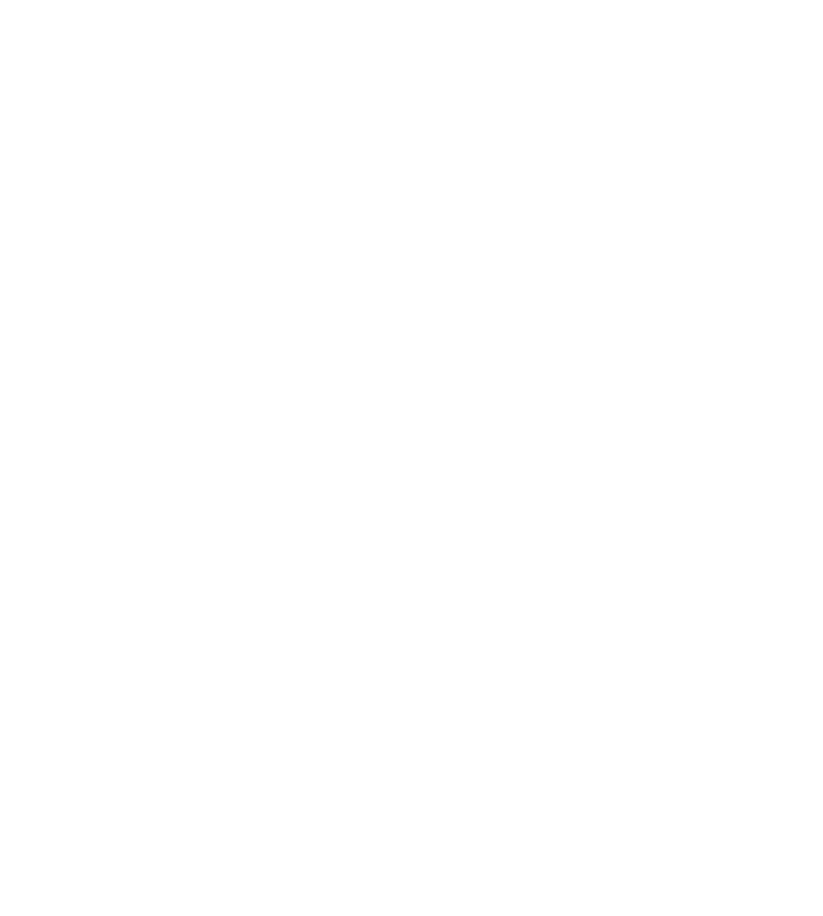
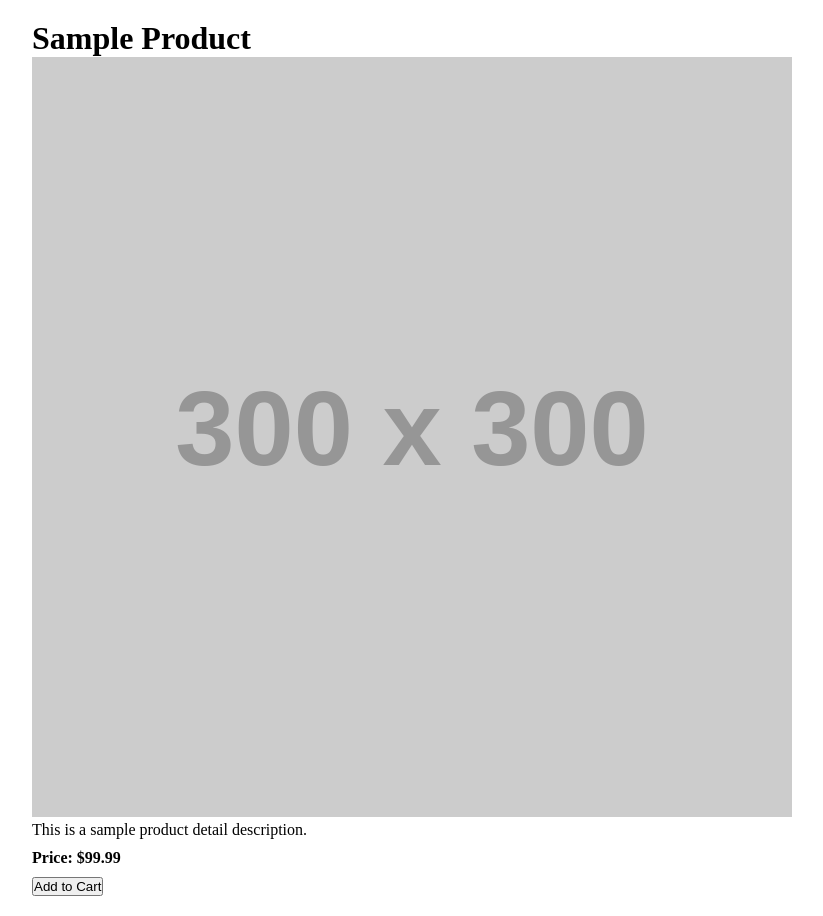
Before and after one commit to youseonghyeon/shopping-vue, a Vue app: page /product/1 in a window 1280 px wide. Before the commit this address had no page. Shown: the whole page, without its empty margins (228-1051 px from the left). Before the commit the page ends 800 px from the top, so only its background shows below. Built offline with nearby package versions, Linux system fonts and the light colour scheme.

Commit message:
기능: 제품 상세 페이지 및 라우팅 추가, 제품 목록에 ID 업데이트

```diff
--- a/src/components/ProductCard.vue
+++ b/src/components/ProductCard.vue
@@ -1,5 +1,5 @@
 <template>
-  <div class="product-card">
+  <div class="product-card" @click="goToProductDetail">
     <img :src="product.image" alt="상품 이미지" />
     <div class="product-info">
       <h2>{{ product.name }}</h2>
@@ -15,6 +15,11 @@ export default {
     product: {
       type: Object,
       required: true
+    }
+  },
+  methods: {
+    goToProductDetail() {
+      this.$router.push({ name: "ProductDetail", params: { id: this.product.id } });
     }
   }
 }
--- a/src/router/index.js
+++ b/src/router/index.js
@@ -35,7 +35,12 @@ const routes = [
     {
         path: '/login',
         name: 'Login',
-        component: Login
+        component: () => import('@/views/Login.vue') // 위치에 맞게 경로 조정
+    },
+    {
+        path: '/product/:id',
+        name: 'ProductDetail',
+        component: () => import('@/views/ProductDetail.vue') // 위치에 맞게 경로 조정
     }
 ]
 const router = createRouter({
--- a/src/views/Home.vue
+++ b/src/views/Home.vue
@@ -31,31 +31,37 @@ export default {
     return {
       products: [
         {
+          id: 1,
           name: "Apple 2024 맥북 프로 14 M4",
           price: "2,237,930원",
           image: "https://thumbnail8.coupangcdn.com/thumbnails/remote/320x320ex/image/1025_amir_coupang_oct_80k/eb38/aa9d608f2d516bc2ac5dc44a5d07cadaebe11e58409cfd02eea64e1e3d32.jpg"
         },
         {
+          id: 2,
           name: "Apple 2024 맥북 프로 14 M4",
           price: "3,482,300원",
           image: "https://thumbnail9.coupangcdn.com/thumbnails/remote/320x320ex/image/retail/images/2024/11/08/13/4/d01c4dd5-5da1-4fb6-a042-8c2002e8fa6e.jpg"
         },
         {
+          id: 3,
           name: "Apple 2024 맥북 에어 13 M3",
           price: "1,268,000원",
           image: "https://thumbnail10.coupangcdn.com/thumbnails/remote/320x320ex/image/retail/images/2024/11/04/16/0/ee63c2ec-17c7-447d-8a9a-9e4dea58ac76.jpeg"
         },
         {
+          id: 4,
           name: "Apple 맥북 에어 13 M2",
           price: "40,000원",
           image: "https://thumbnail7.coupangcdn.com/thumbnails/remote/320x320ex/image/retail/images/2024/11/06/13/6/1affc1cc-67bd-42a5-8ea9-f2be0db7c09d.jpeg"
         },
         {
+          id: 5,
           name: "다루미 맥북에어 그램 스탠드 가방, 블랙, 1개",
           price: "13,500원",
           image: "https://thumbnail8.coupangcdn.com/thumbnails/remote/230x230ex/image/retail/images/154081775986418-030eb1bf-4bd3-499f-9201-3608f4418928.jpg"
         },
         {
+          id: 6,
           name: "UGREEN 유그린 1000Mbps USB C 이더넷 어댑터 10Gbps USB3.2 Gen2 5 in 1 USB C 허브 노트북 맥북 윈도우 XPS 아이패드 프로 이더넷 연결용",
           price: "25,300원",
           image: "https://image6.coupangcdn.com/image/vendor_inventory/e154/b8bd63cdafc623daccde4ae1c0bb686570fec8e2c530bc597857ba5915b3.jpg"
--- /dev/null
+++ b/src/views/ProductDetail.vue
@@ -0,0 +1,58 @@
+<template>
+  <div class="product-detail">
+    <h1>{{ product.name }}</h1>
+    <img :src="product.image" alt="Product Image" />
+    <p>{{ product.description }}</p>
+    <p class="price">Price: {{ product.price }}</p>
+    <button @click="addToCart">Add to Cart</button>
+  </div>
+</template>
+
+<script>
+export default {
+  name: 'ProductDetail',
+  data() {
+    return {
+      product: {}
+    }
+  },
+  created() {
+    this.fetchProduct();
+  },
+  methods: {
+    fetchProduct() {
+      const productId = this.$route.params.id;
+
+      this.product = {
+        id: productId,
+        name: 'Sample Product',
+        image: 'https://via.placeholder.com/300',
+        description: 'This is a sample product detail description.',
+        price: '$99.99'
+      };
+    },
+    addToCart() {
+      // 실제 장바구니 로직에 맞게 수정할 수 있습니다.
+      alert(`Added ${this.product.name} to cart`);
+    }
+  }
+}
+</script>
+
+<style scoped>
+.product-detail {
+  max-width: 800px;
+  margin: 0 auto;
+  padding: 20px;
+}
+
+.product-detail img {
+  width: 100%;
+  height: auto;
+}
+
+.price {
+  font-weight: bold;
+  margin: 10px 0;
+}
+</style>
--- a/src/views/Search.vue
+++ b/src/views/Search.vue
@@ -30,7 +30,7 @@ export default {
   methods: {
     async axiosSearch() {
       try {
-        const response = await getRequest('/search', { q: this.query })
+        const response = await getRequest('/search/product', { q: this.query })
         // 응답 구조에 따라 결과 할당 (필요 시 수정)
         this.results = response.data.results || response.data
       } catch (err) {
```
